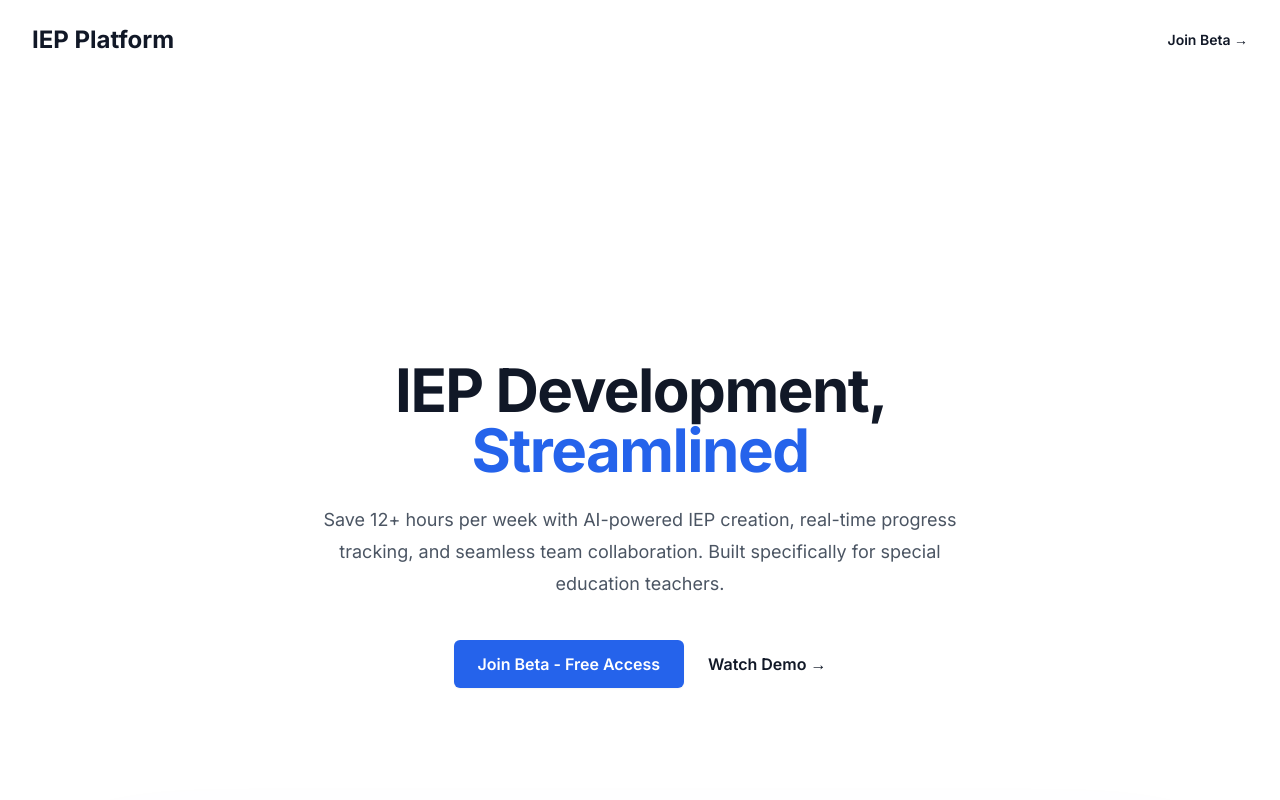
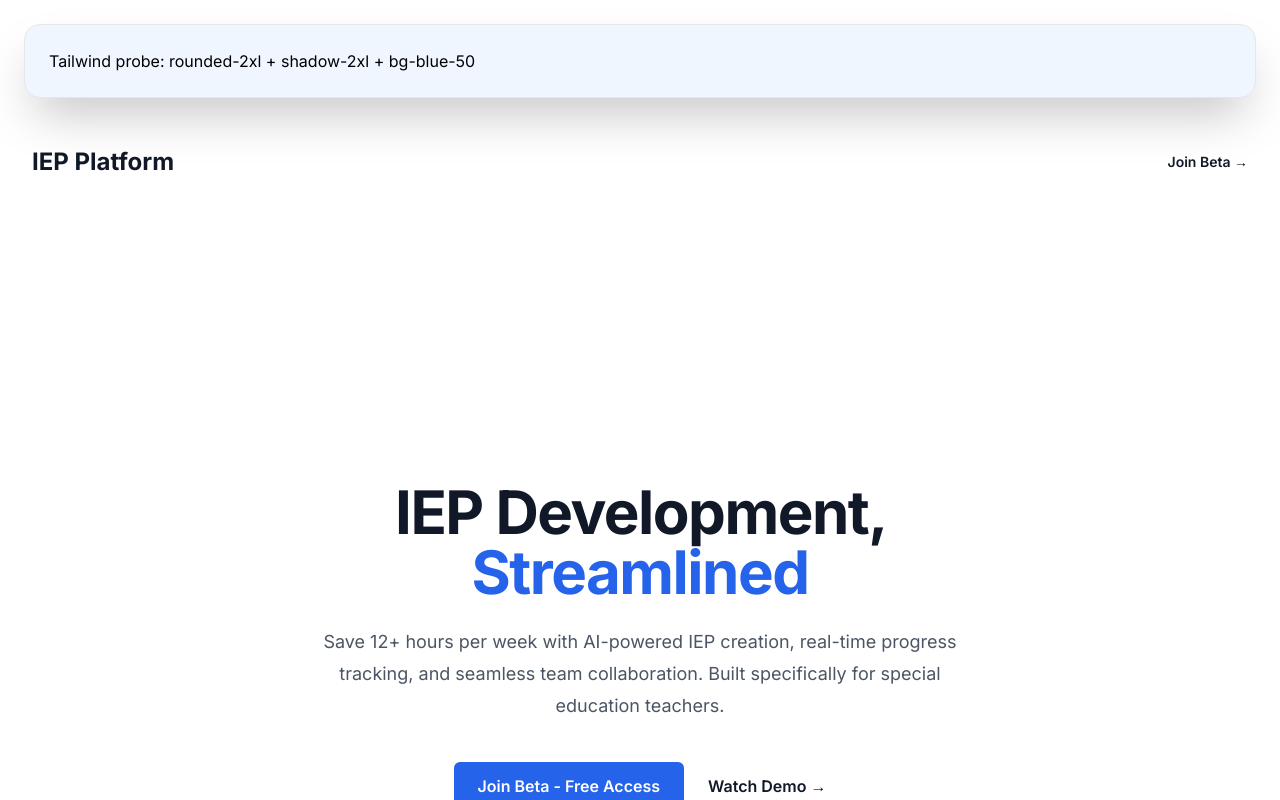
Before and after one commit to igoldstein19/iep-platform, a Next.js app: page / in a window 1280 px wide. Shown: the top 800 px of the page. Built offline with nearby package versions, Linux system fonts and the light colour scheme.

Commit message:
Add temporary Tailwind probe to debug utility generation

```diff
--- a/src/app/page.tsx
+++ b/src/app/page.tsx
@@ -24,6 +24,10 @@ const benefits = [
 export default function ConceptA() {
   return (
     <div className="bg-white">
+      {/* TEMPORARY TAILWIND PROBE - DELETE AFTER TESTING */}
+      <div className="m-6 p-6 rounded-2xl shadow-2xl bg-blue-50 border border-gray-200">
+        Tailwind probe: rounded-2xl + shadow-2xl + bg-blue-50
+      </div>
       {/* Navigation */}
       <nav className="mx-auto flex max-w-7xl items-center justify-between p-6 lg:px-8">
         <div className="flex lg:flex-1">
```
